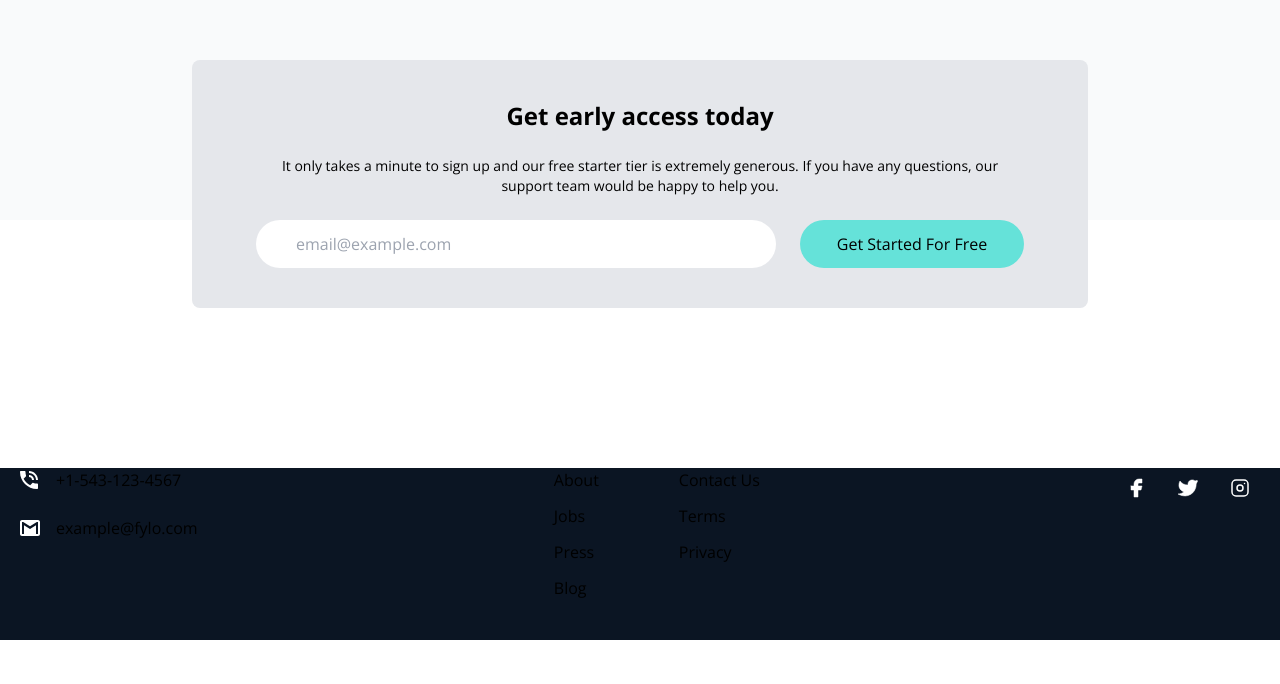
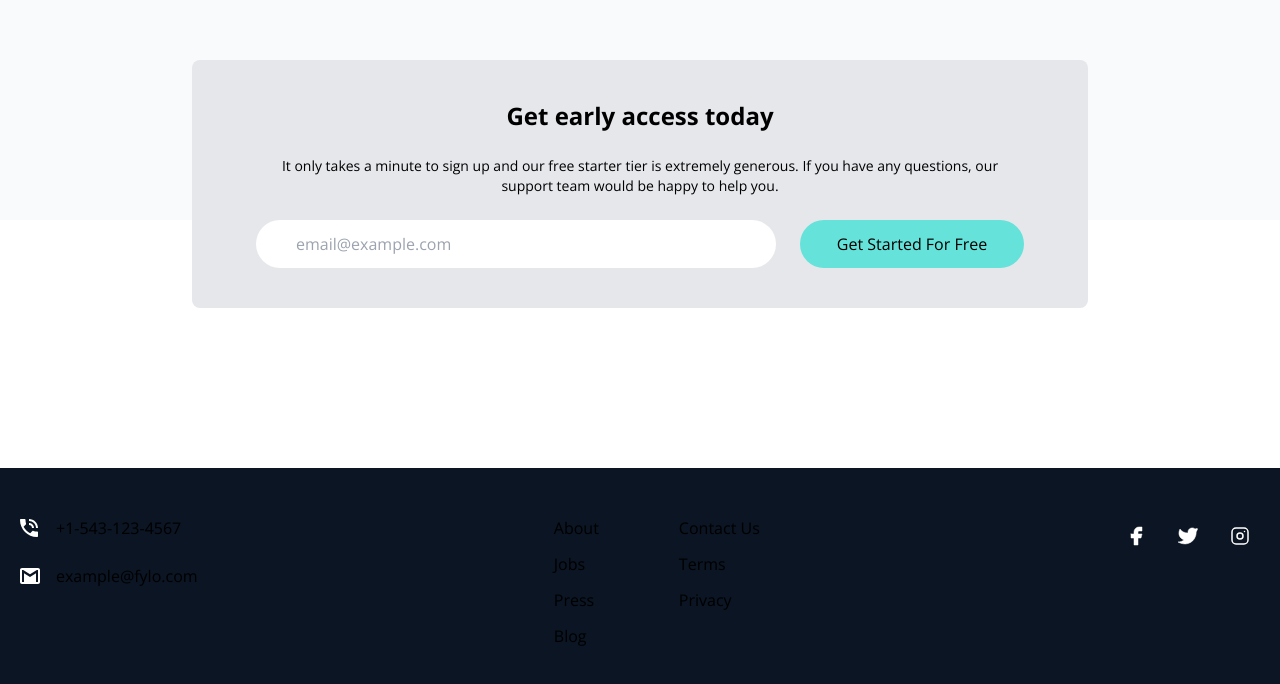
Before and after one commit to bikokwa/fylo, a website: page index.html in a window 1280 px wide. Shown: the part 3252-3936 px from the top of the page. Before the commit the page ends 3892 px from the top, so only its background shows below. Drawn offline with nearby package versions, Linux system fonts and the light colour scheme.

Commit message:
add top padding

```diff
--- a/index.html
+++ b/index.html
@@ -325,7 +325,7 @@
 
     <!-- Footer -->
     <footer class="bg-darkBlue2 text-white">
-      <div class="container mx-auto px-5 pb-10">
+      <div class="container mx-auto px-5 pt-12 pb-10">
         <!-- Flex Container For All Items -->
         <div
           class="flex flex-col justify-between space-y-24 md:flex-row md:space-y-0"
```
